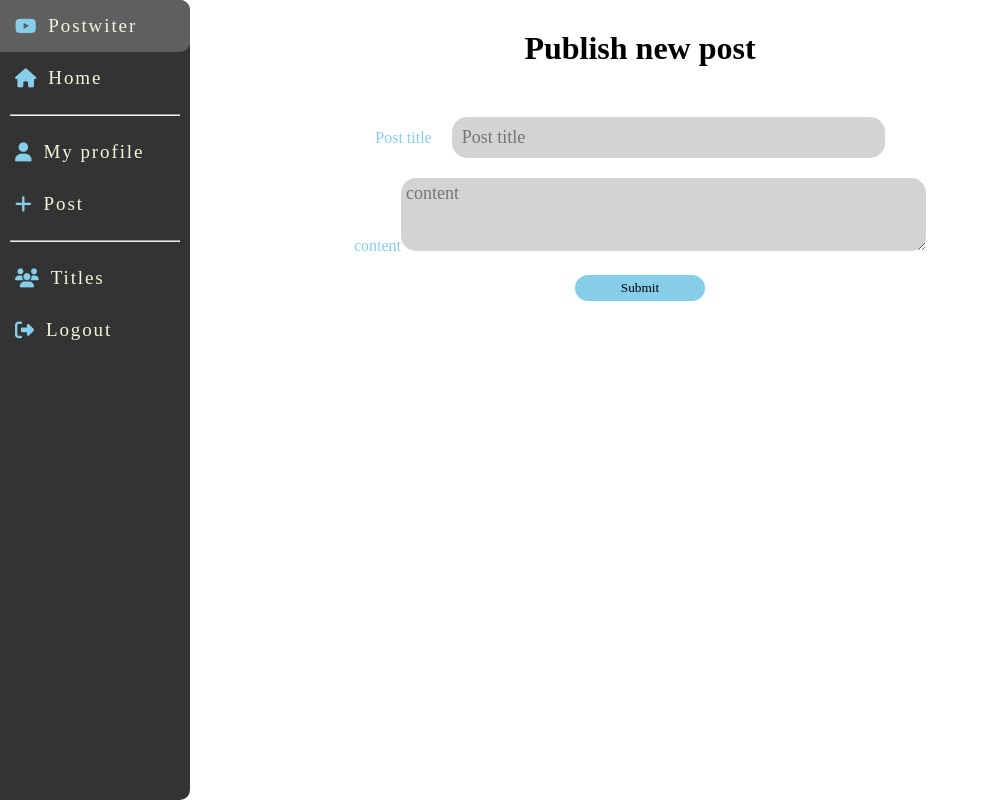
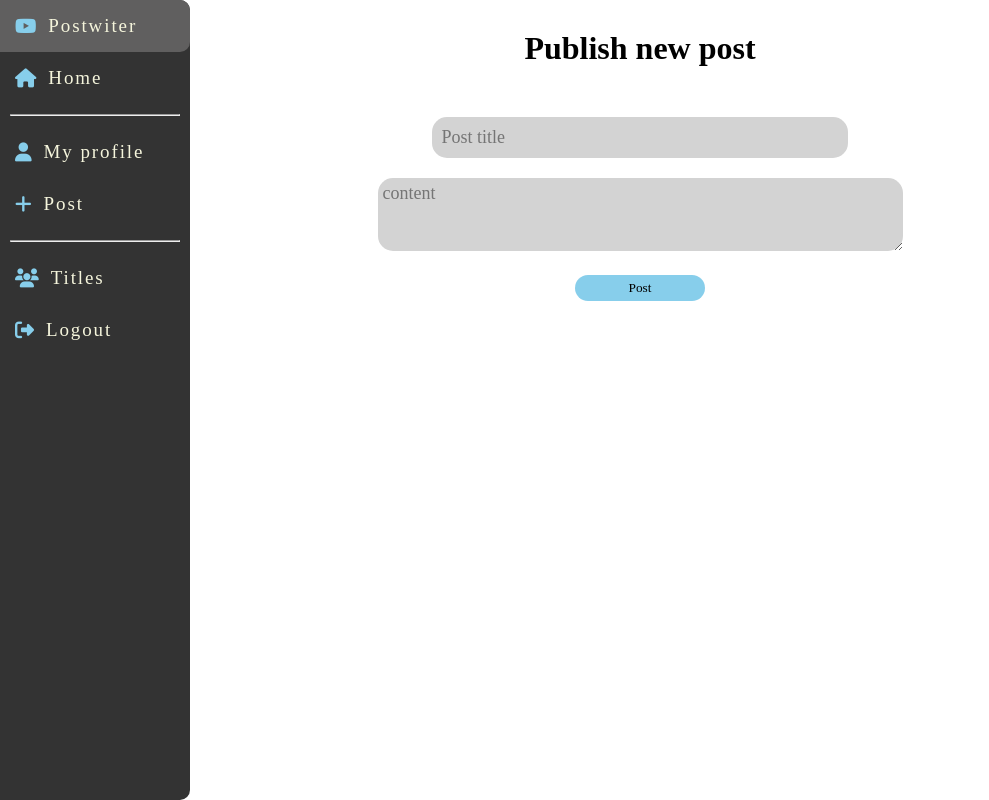
Before and after one commit to SHAKHAfire/DjangoYoutube, a Django app: page /posts/add-post/ in a window 1280 px wide. Shown: the whole page, without its empty margins (0-989 px from the left). Run offline with Django 4.2, Linux system fonts and the light colour scheme; a user stored in the database is signed in; some libraries are stand-ins or nearby versions.

Commit message:
CRUD in add_post

```diff
--- a/wetube/posts/templates/add_post.html
+++ b/wetube/posts/templates/add_post.html
@@ -11,7 +11,7 @@
 {% block content %}
 <center>
 <h1>Publish new post</h1>
-    {% include "form_snippets.html" with form=form %}
+    {% include "form_snippets.html" with form=form btn_text='Post'%}
 </center>
 <style>
   *{
@@ -51,8 +51,7 @@ textarea{
 input {
   font-size: large;
   padding: 10px;
-  padding-right: 200px;
-  padding-left: 30  px;
+  width: 31%;
   margin: 20px;
     color: black;
     border: none;
@@ -60,5 +59,8 @@ input {
   border-radius: 15px;
   outline: none;
 }
+.form-label{
+  display: none;
+}
 </style>
 {% endblock %}
```
